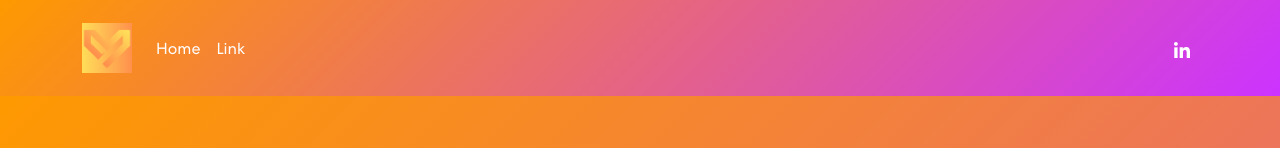
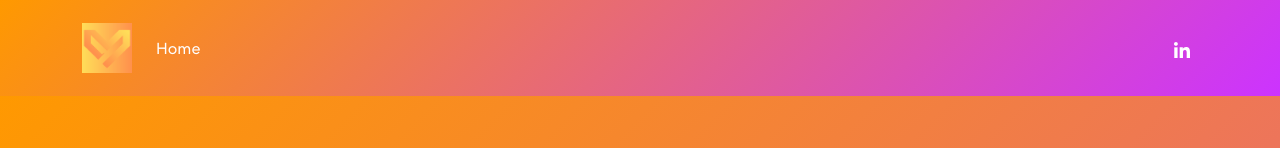
Before and after one commit to anhemlam648/ProfileView, a React (Vite) app: page / in a window 1280 px wide. Shown: the top 148 px of the page. Built offline with nearby package versions, Linux system fonts and the light colour scheme.

Commit message:
UpdateProfileOfMe

```diff
--- a/src/components/NavBar.jsx
+++ b/src/components/NavBar.jsx
@@ -17,7 +17,6 @@ const NavBar = () => {
         <Navbar.Collapse id="basic-navbar-nav">
           <Nav className="me-auto">
             <Nav.Link href="/">Home</Nav.Link>
-            <Nav.Link href="/contact">Link</Nav.Link>
           </Nav>
           <Nav>
             <Nav.Link href="#deets">
```
